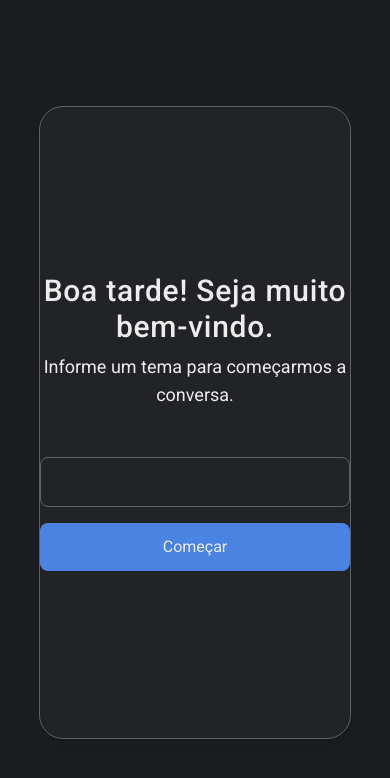
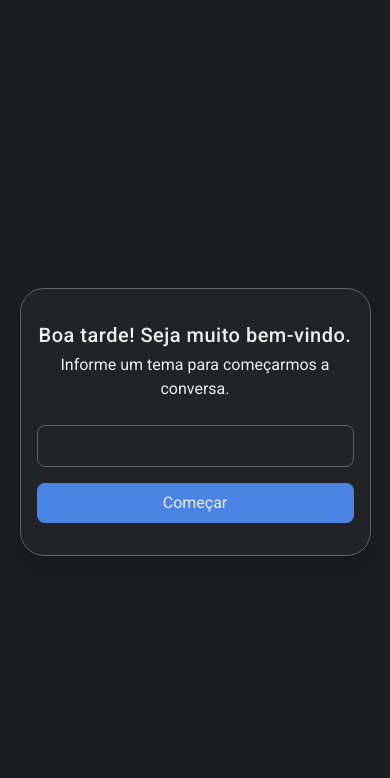
Before and after one commit to Paulotx/chat-bot, a Next.js app: page / in a window 390 px wide. Shown: the top 778 px of the page. Built offline with nearby package versions, Linux system fonts and the light colour scheme.

Commit message:
Fix mobile layout

```diff
--- a/src/components/chat/components/chat-footer.tsx
+++ b/src/components/chat/components/chat-footer.tsx
@@ -8,6 +8,8 @@ import { ChatMessage, getAIResponse } from "@/service/getAIResponse";
 
 export const ChatFooter = () => {
   const [textMessage, setTextMessage] = useState("");
+
+  const viewportWidth = window.innerWidth;
 
   const { addMessage, messages, chatSubject, setIsLoading, isFinished } =
     useChatStore();
@@ -61,7 +63,7 @@ export const ChatFooter = () => {
 
   return (
     <div className="flex items-center justify-center h-28 w-full border-t-1 border-t-gray-600 rounded-b-3xl">
-      <div className="flex items-center gap-6 w-full px-6">
+      <div className="flex items-center gap-2 md:gap-6 w-full px-6">
         <div className="flex-1 mt-2">
           <textarea
             rows={2}
@@ -75,10 +77,14 @@ export const ChatFooter = () => {
         </div>
 
         <button
-          className="bg-gray-200 rounded-full w-12 h-12 flex items-center justify-center cursor-pointer hover:opacity-75 transition-opacity duration-200"
+          className="bg-gray-200 rounded-full w-10 h-10 md:w-12 md:h-12 flex items-center justify-center cursor-pointer hover:opacity-75 transition-opacity duration-200"
           onClick={handleSendMessage}
         >
-          <RiSendPlaneLine color="#222326" size={32} className="mr-1 mt-1" />
+          <RiSendPlaneLine
+            color="#222326"
+            size={viewportWidth >= 768 ? 32 : 20}
+            className="mr-1 mt-1"
+          />
         </button>
       </div>
     </div>
--- a/src/components/chat/components/chat-header.tsx
+++ b/src/components/chat/components/chat-header.tsx
@@ -26,7 +26,7 @@ export const ChatHeader = () => {
 
   return (
     <>
-      <div className="flex items-center justify-between rounded-t-3xl py-4 h-20 w-full px-6 border-b-1 border-b-gray-600">
+      <div className="flex flex-col gap-4 md:gap-0 md:flex-row items-center md:justify-between rounded-t-3xl py-4 md:h-20 w-full px-6 border-b-1 border-b-gray-600">
         <div className="flex items-center gap-5">
           <RiRobot2Line color="#ededed" size={32} />
           <span className="text-gray-200 text-lg font-bold tracking-widest">
--- a/src/components/chat/components/chat-message.tsx
+++ b/src/components/chat/components/chat-message.tsx
@@ -19,7 +19,7 @@ export const Message = ({ message, isMine }: MessageProps) => {
           isMine ? "bg-blue-500" : "bg-gray-600"
         )}
       >
-        <p>{message}</p>
+        <p className="text-sm md:text-md">{message}</p>
       </div>
     </div>
   );
--- a/src/components/chat/index.tsx
+++ b/src/components/chat/index.tsx
@@ -4,7 +4,7 @@ import { ChatFooter } from "./components/chat-footer";
 
 export const Chat = () => {
   return (
-    <div className="w-[80%] h-[75%] flex flex-col rounded-3xl border-1 border-gray-600 bg-gray-700  shadow-lg">
+    <div className="w-full h-full md:w-[80%] md:h-[75%] flex flex-col md:rounded-3xl md:border-1 md:border-gray-600 bg-gray-700  md:shadow-lg">
       <ChatHeader />
 
       <ChatBody />
--- a/src/components/introduction/index.tsx
+++ b/src/components/introduction/index.tsx
@@ -39,13 +39,13 @@ export const Introduction = () => {
   };
 
   return (
-    <div className="w-[80%] h-[75%] flex items-center justify-center rounded-3xl border-1 bg-gray-700 border-gray-600 shadow-lg">
+    <div className="w-[90%] md:w-[80%] py-8 md:py-0 md:h-[75%] px-4 flex items-center justify-center rounded-3xl border-1 bg-gray-700 border-gray-600 shadow-lg">
       <div className="mx-auto">
-        <p className="text-3xl text-center tracking-wide font-medium text-gray-200">
+        <p className="text-xl md:text-3xl text-center tracking-wide font-medium text-gray-200">
           {getGreetingMessage()}! Seja muito bem-vindo.
         </p>
 
-        <p className="text-center text-lg text-gray-200 mt-2">
+        <p className="text-center text-md md:text-lg text-gray-200 mt-1 md:mt-2">
           Informe um tema para começarmos a conversa.
         </p>
 
@@ -54,12 +54,12 @@ export const Introduction = () => {
           value={themeText}
           onChange={(e) => setThemeText(e.target.value.toUpperCase())}
           onKeyDown={handleKeyDown}
-          className="border-1 border-gray-600 w-full resize-none outline-0 p-3 rounded-lg mt-12 text-center"
+          className="border-1 border-gray-600 w-full resize-none outline-0 p-2 md:p-3 rounded-lg mt-6 md:mt-12 text-center"
         />
 
         <button
           onClick={handleThemeSubmit}
-          className="bg-blue-400 w-full py-3 rounded-lg cursor-pointer mt-4 hover:opacity-75 transition-opacity duration-200"
+          className="bg-blue-400 w-full py-2 md:py-3 rounded-lg cursor-pointer mt-4 hover:opacity-75 transition-opacity duration-200"
         >
           Começar
         </button>
```
